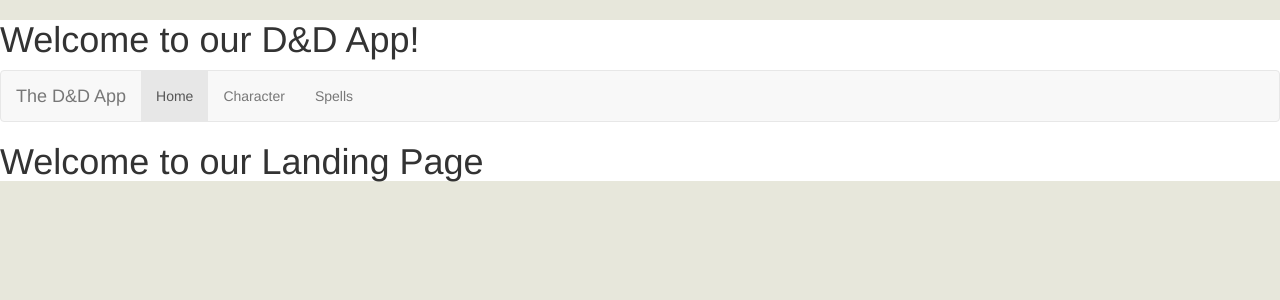
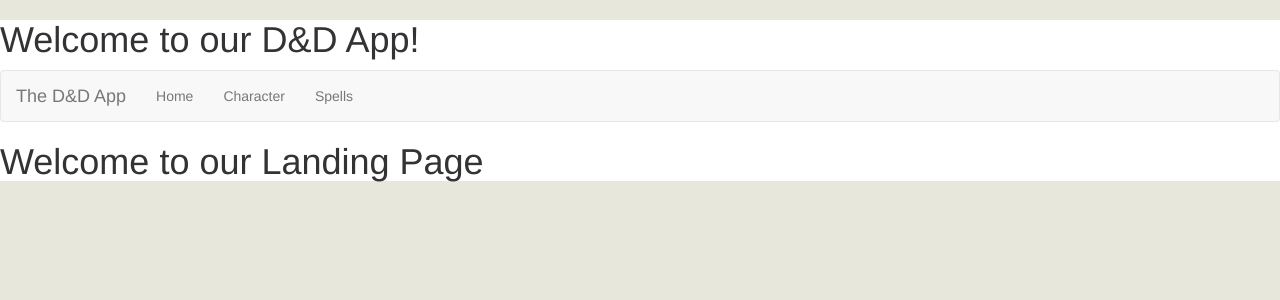
Before and after one commit to MissouriState-CSC515-Spring2019/team5, an Angular app: page /landing in a window 1280 px wide. Shown: the top 300 px of the page. Built offline with nearby package versions, Linux system fonts and the light colour scheme.

Commit message:
Fix css error and remove active class temporarily

```diff
--- a/src/app/app.component.html
+++ b/src/app/app.component.html
@@ -6,7 +6,7 @@
         <a class="navbar-brand" href="#">{{title}}</a>
       </div>
       <ul class="nav navbar-nav">
-        <li class="active"><a href="#">Home</a></li>
+        <li><a href="#">Home</a></li>
         <li><a routerLink="/character">Character</a></li>
         <li><a routerLink="/spells">Spells</a></li>
       </ul>
--- a/src/index.html
+++ b/src/index.html
@@ -7,7 +7,7 @@
 
   <meta name="viewport" content="width=device-width, initial-scale=1">
   <link rel="icon" type="image/x-icon" href="dndfavicon.ico">
-  <link href="styles.css" rel="stylesheet" />
+  <link type="text/html" href="styles.css" rel="stylesheet" />
 </head>
 <body>
   <app-root></app-root>
```
